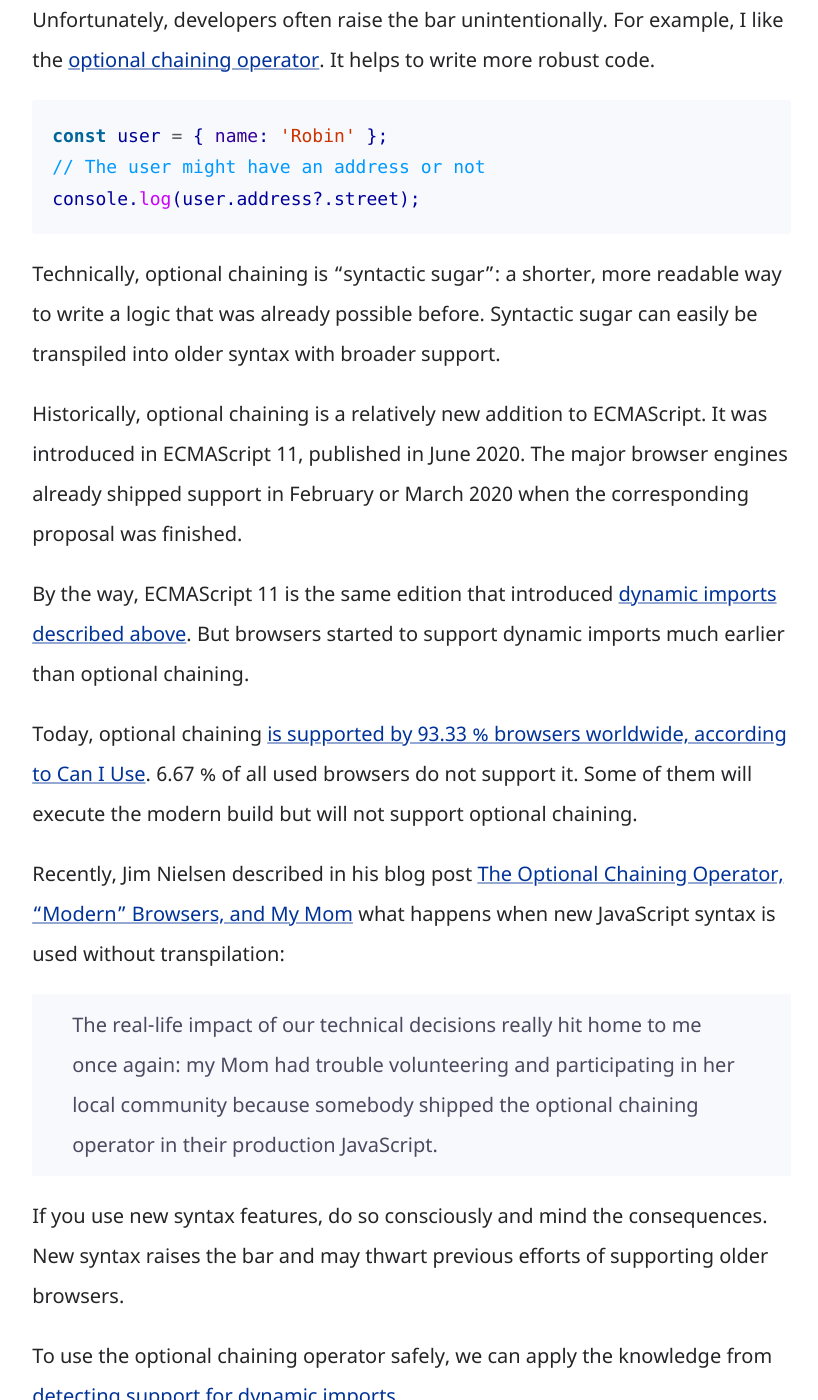
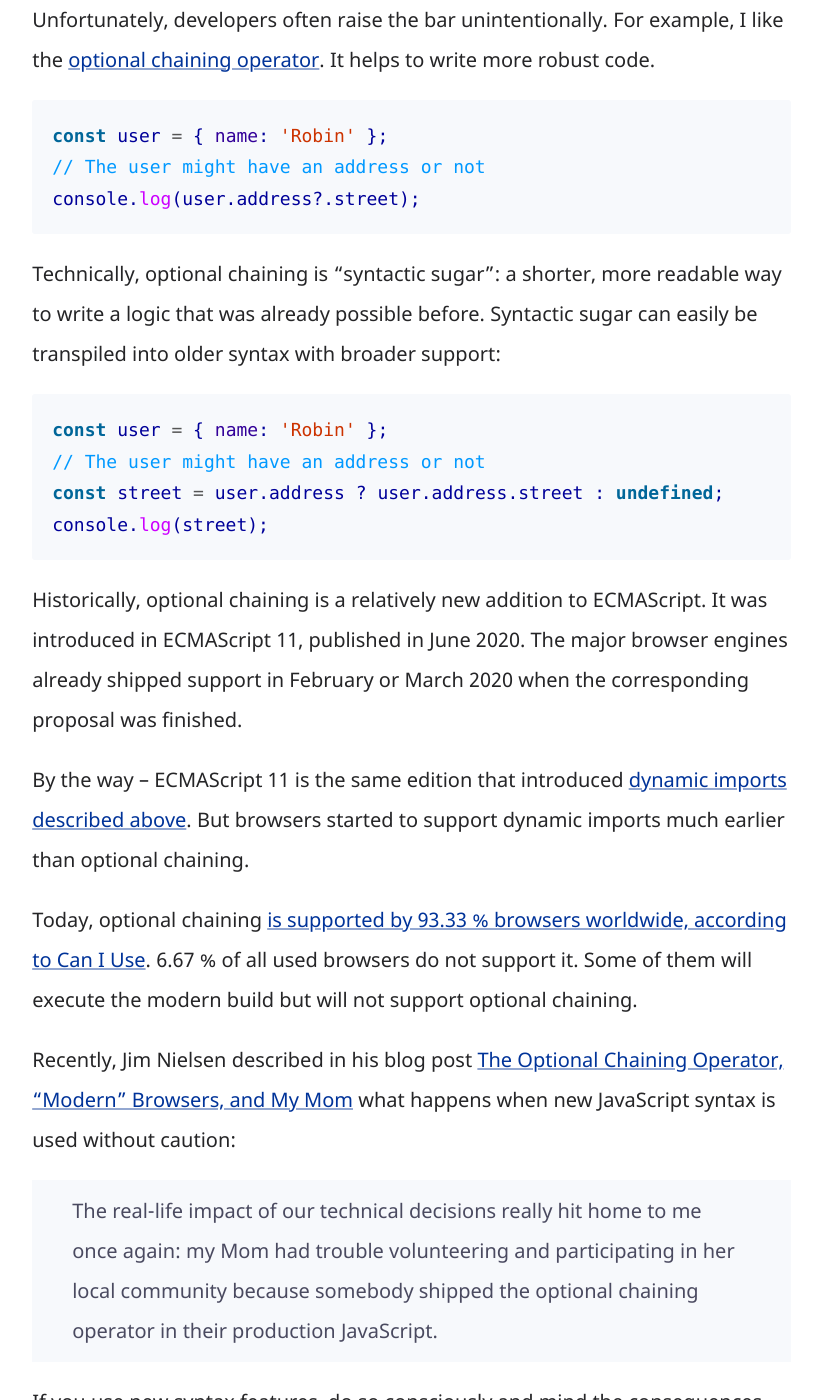
Before and after one commit to molily/molily.de, a Jekyll site: the page built from _posts/2023-04-21-ecmascript-modules.md, in a window 1280 px wide and 1400 px high, scrolled down 14957 px. Shown: the whole window, without its empty margins (17-835 px from the left). Built offline with Jekyll 4.4.1, drawn with Linux system fonts in a browser that asks for light colours; some of the changed text lies outside the part shown.

Commit message:
Consistent wording

````diff
--- a/_posts/2023-04-21-ecmascript-modules.md
+++ b/_posts/2023-04-21-ecmascript-modules.md
@@ -254,15 +254,22 @@ const user = { name: 'Robin' };
 console.log(user.address?.street);
 ```
 
-Technically, optional chaining is "syntactic sugar": a shorter, more readable way to write a logic that was already possible before. Syntactic sugar can easily be transpiled into older syntax with broader support.
+Technically, optional chaining is "syntactic sugar": a shorter, more readable way to write a logic that was already possible before. Syntactic sugar can easily be transpiled into older syntax with broader support:
+
+```javascript
+const user = { name: 'Robin' };
+// The user might have an address or not
+const street = user.address ? user.address.street : undefined;
+console.log(street);
+```
 
 Historically, optional chaining is a relatively new addition to ECMAScript. It was introduced in ECMAScript 11, published in June 2020. The major browser engines already shipped support in February or March 2020 when the corresponding proposal was finished.
 
-By the way, ECMAScript 11 is the same edition that introduced [dynamic imports described above](dynamic-imports). But browsers started to support dynamic imports much earlier than optional chaining.
+By the way – ECMAScript 11 is the same edition that introduced [dynamic imports described above](dynamic-imports). But browsers started to support dynamic imports much earlier than optional chaining.
 
 Today, optional chaining [is supported by 93.33 % browsers worldwide, according to Can I Use](https://caniuse.com/mdn-javascript_operators_optional_chaining). 6.67 % of all used browsers do not support it. Some of them will execute the modern build but will not support optional chaining.
 
-Recently, Jim Nielsen described in his blog post [The Optional Chaining Operator, "Modern" Browsers, and My Mom](https://blog.jim-nielsen.com/2022/a-web-for-all/) what happens when new JavaScript syntax is used without transpilation:
+Recently, Jim Nielsen described in his blog post [The Optional Chaining Operator, "Modern" Browsers, and My Mom](https://blog.jim-nielsen.com/2022/a-web-for-all/) what happens when new JavaScript syntax is used without caution:
 
 <blockquote cite="https://blog.jim-nielsen.com/2022/a-web-for-all/" markdown="1">
 
@@ -270,11 +277,11 @@ The real-life impact of our technical decisions really hit home to me once again
 
 </blockquote>
 
-If you use new syntax features, do so consciously and mind the consequences. New syntax raises the bar and may thwart previous efforts of supporting older browsers.
+If you use new syntax features, do so consciously and mind the consequences. New syntax raises the bar and may thwart previous efforts to support older browsers.
 
 To use the optional chaining operator safely, we can apply the knowledge from [detecting support for dynamic imports](#detecting-support-for-dynamic-imports).
 
-We can either [transpile it using Babel with @babel/preset-env](https://babeljs.io/docs/babel-plugin-proposal-optional-chaining) – both in the modern and the legacy build.
+We can either [transpile it to more robust syntax using Babel with @babel/preset-env](https://babeljs.io/docs/babel-plugin-proposal-optional-chaining) – both in the modern and the legacy build.
 
 Or we detect the browser support by using optional chaining and setting a flag. If the browser parses the code and sets the flag, we load the modern build that may use optional chaining right away.
 
````
Also changed, not shown: other parts of _posts/2023-04-21-ecmascript-modules.md (+3 -3 lines).
